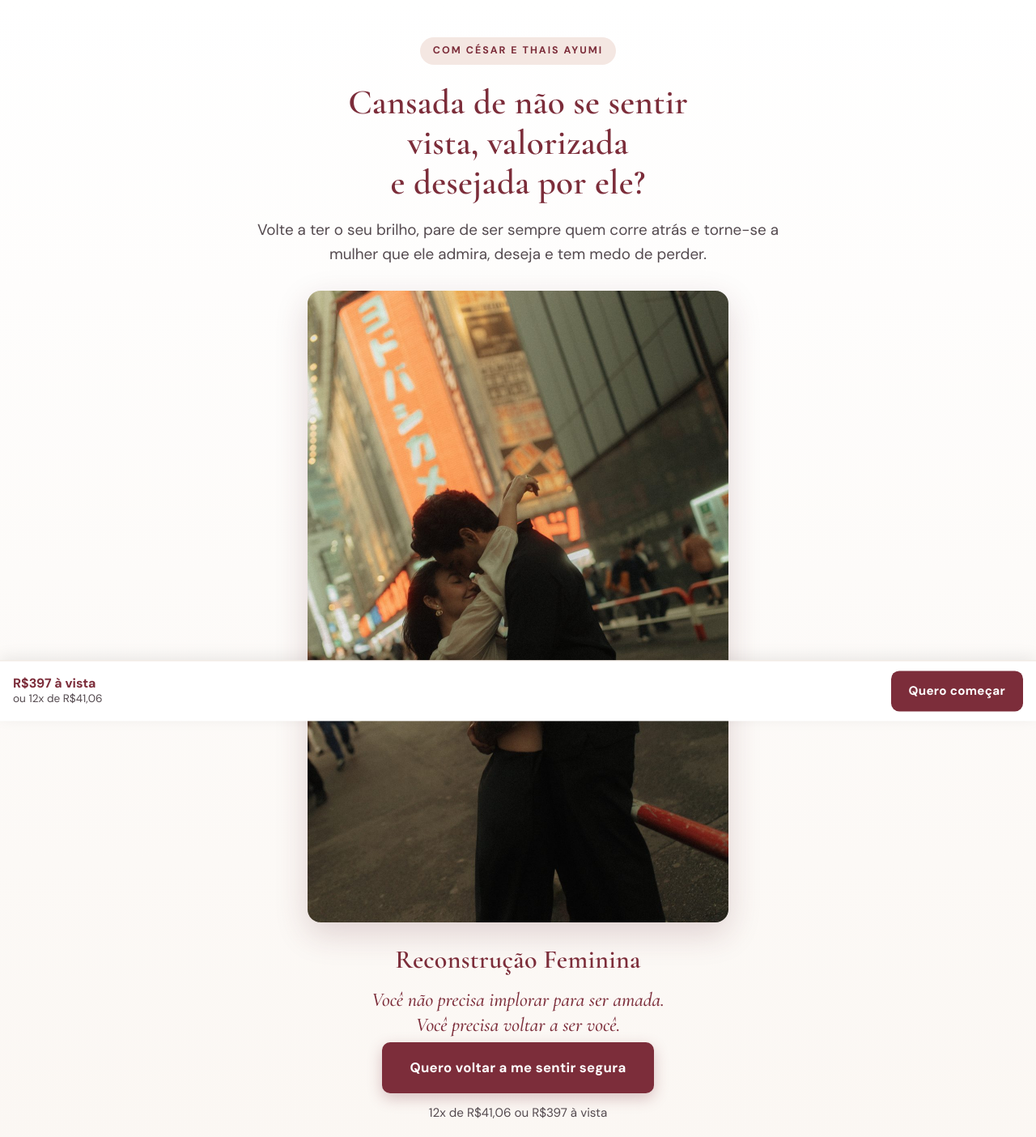
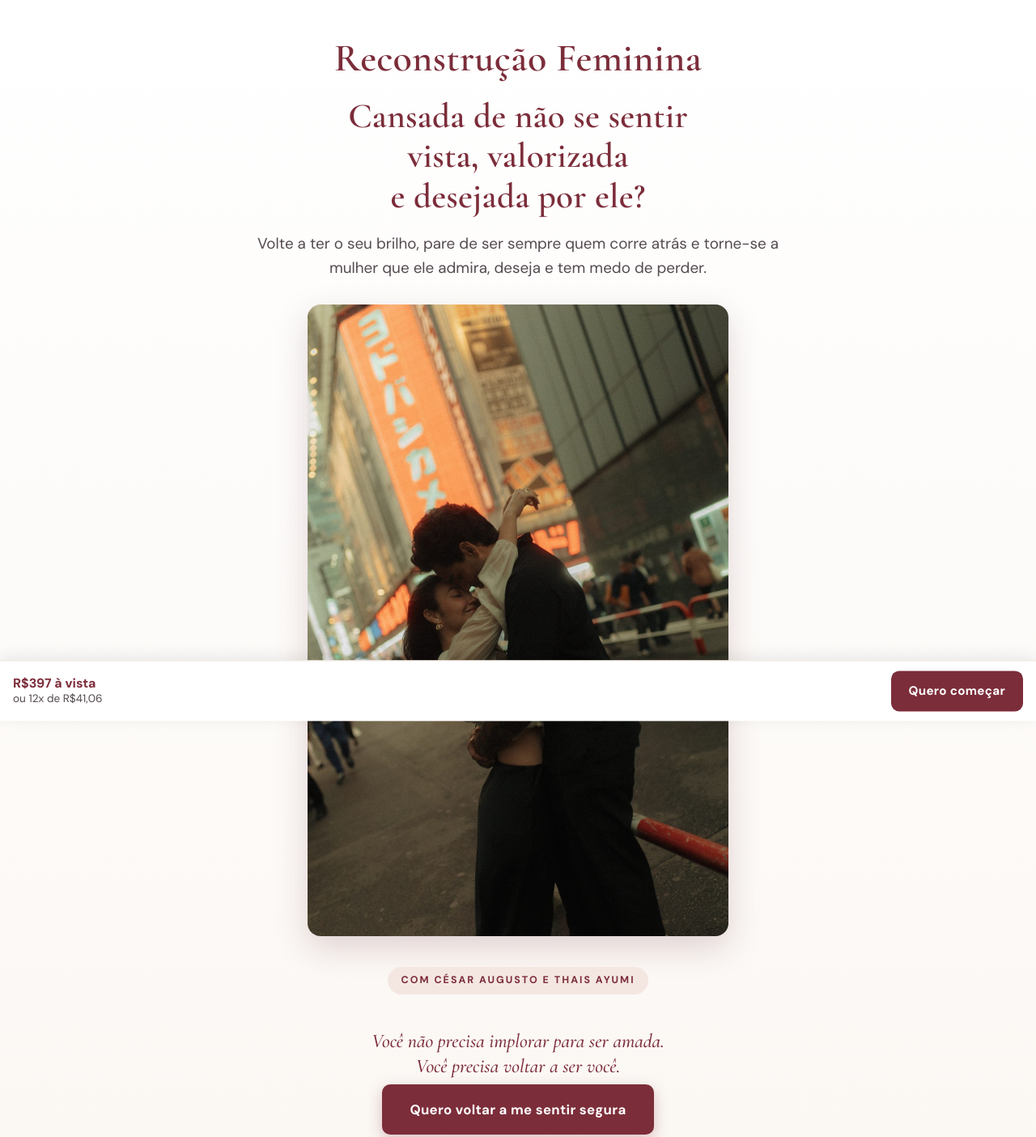
Before and after one commit to cesaraugustopsi53-ctrl/mulher-que-ele-nao-quer-perder, a plain HTML site: page index.html in a window 1280 px wide. Shown: the top 1404 px of the page at 81% size. Drawn offline with nearby package versions, Linux system fonts and the light colour scheme.

Commit message:
feat: Reconstrucao Feminina no topo, com César Augusto e Thais abaixo da foto

```diff
--- a/index.html
+++ b/index.html
@@ -246,15 +246,15 @@
 <!-- ===================== HERO ===================== -->
 <header class="hero">
   <div class="wrap">
-    <span class="eyebrow">Com César e Thais Ayumi</span>
+    <div style="font-family:'Cormorant Garamond',Georgia,serif;font-size:3rem;font-weight:600;color:#7c2d3a;line-height:1.1;margin-bottom:20px;letter-spacing:.4px">Reconstrução Feminina</div>
     <h1>Cansada de não se sentir<br>vista, valorizada<br>e desejada por ele?</h1>
     <p class="sub">Volte a ter o seu brilho, pare de ser sempre quem corre atrás e torne-se a mulher que ele admira, deseja e tem medo de perder.</p>
 
     <div class="hero-photo">
       <img src="img/casal-guarda-chuva-rua.jpg" alt="César e Thais Ayumi em Tóquio">
     </div>
-    <div style="font-family:'Cormorant Garamond',Georgia,serif;font-size:2rem;font-weight:600;color:#7c2d3a;margin:20px auto 8px;letter-spacing:.3px">Reconstrução Feminina</div>
-    <p class="photo-caption" style="margin-top:4px">Você não precisa implorar para ser amada.<br>Você precisa voltar a ser <em>você</em>.</p>
+    <span class="eyebrow" style="margin-top:20px">Com César Augusto e Thais Ayumi</span>
+    <p class="photo-caption">Você não precisa implorar para ser amada.<br>Você precisa voltar a ser <em>você</em>.</p>
 
     <a href="#oferta" class="btn">Quero voltar a me sentir segura</a>
     <p class="price-line">12x de R$41,06 ou R$397 à vista</p>
```
